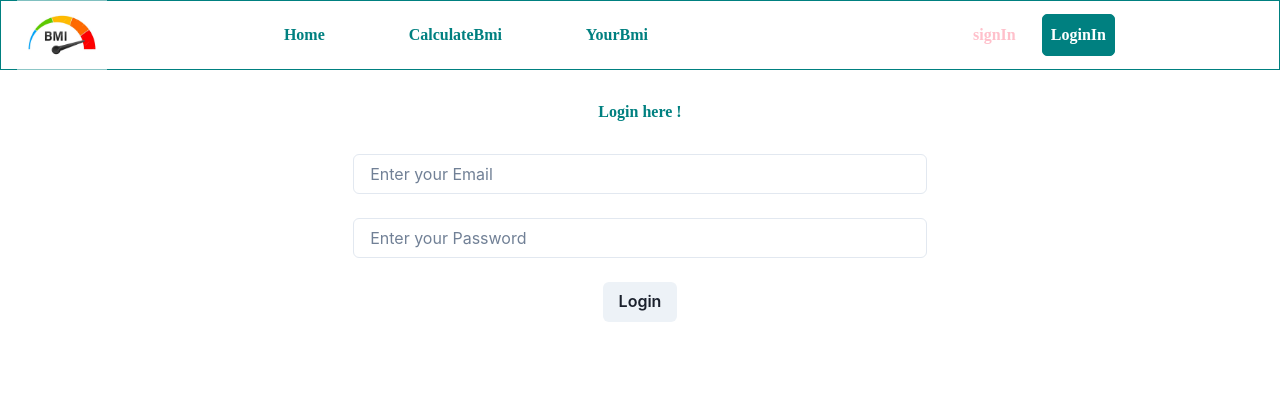
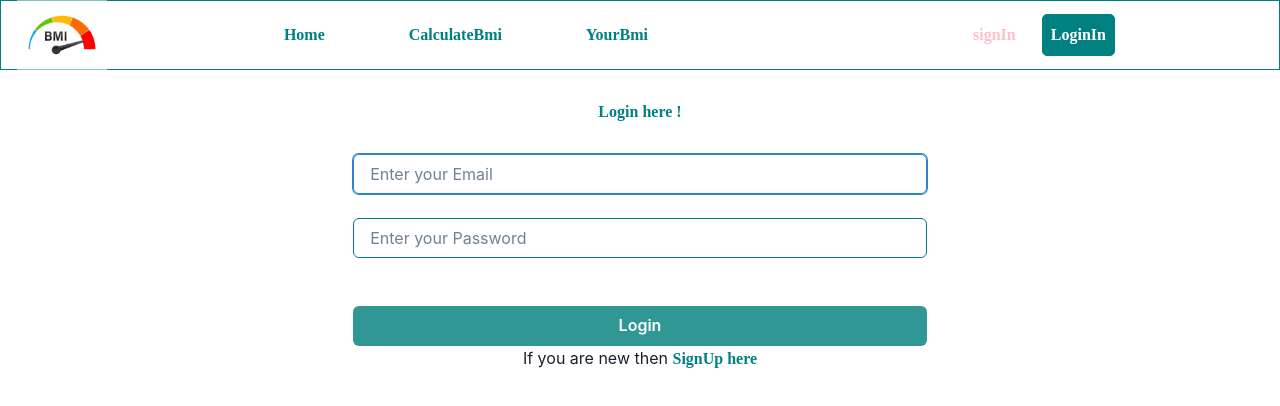
Before and after one commit to GaneshGourav/bmi-calculator, a React (Create React App) app in the folder Frontend/: page /account-login in a window 1280 px wide. Shown: the top 406 px of the page. Built offline with nearby package versions, Linux system fonts and the light colour scheme.

Commit message:
login design almost done

```diff
--- a/Frontend/src/Pages/login.jsx
+++ b/Frontend/src/Pages/login.jsx
@@ -8,9 +8,17 @@ export const Login = () =>{
           fontFamily={"cursive"}
           marginTop={"30px"}
           marginBottom={"30px"}>Login here !</Text>
-        <Input type="email" placeholder="Enter your Email" autoCorrect="on" spellCheck /><br /><br />
-        <Input type="password" placeholder="Enter your Password" autoCorrect="on" spellCheck /><br /> <br />
-        <Button>Login</Button>
+        <Input type="email" placeholder="Enter your Email" border={"1px solid teal"} autoCorrect="on" spellCheck  autoFocus/><br /><br />
+        <Input type="password" placeholder="Enter your Password" border={"1px solid teal"} autoCorrect="on" spellCheck /><br /> <br /> <br />
+        <Button colorScheme="teal" width={"100%"}>Login</Button>
+        <Text>
+          If you are new then{" "}
+          <span
+            style={{ color: "teal", fontWeight: "bold", fontFamily: "cursive" }}
+          >
+           <a href="/account-signin">SignUp here</a>
+          </span>{" "}
+        </Text>
     </Container>
 
 
```
